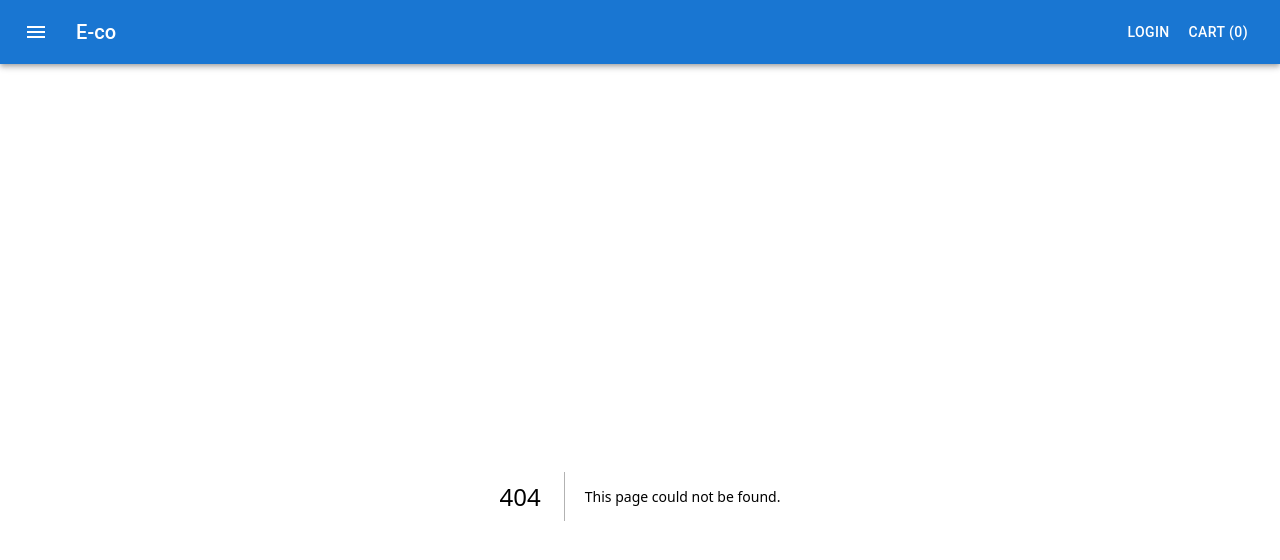
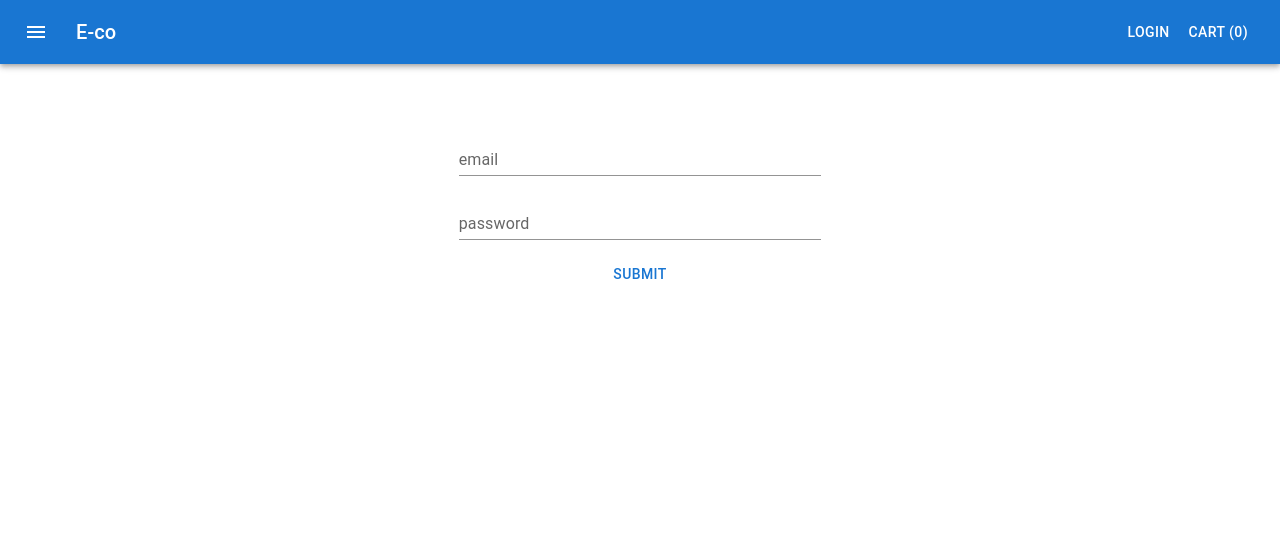
Before and after one commit to lucamartini/eco, a Next.js app: page /auth/login in a window 1280 px wide. Before the commit this address had no page. Shown: the top 560 px of the page. Built offline with nearby package versions, Linux system fonts and the light colour scheme.

Commit message:
wip add login

```diff
--- a/package.json
+++ b/package.json
@@ -23,6 +23,7 @@
     "postcss": "8.4.25",
     "react": "18.2.0",
     "react-dom": "18.2.0",
+    "react-hook-form": "^7.45.2",
     "recoil": "^0.7.7",
     "tailwindcss": "3.3.2",
     "typescript": "5.1.6"
--- /dev/null
+++ b/src/app/auth/login/page.tsx
@@ -0,0 +1,68 @@
+"use client";
+
+import TextField from "@mui/material/TextField";
+import { useForm, Controller, SubmitHandler } from "react-hook-form";
+import Grid from "@mui/material/Unstable_Grid2"; // Grid version 2
+import Button from "@mui/material/Button";
+
+interface LoginInput {
+  email: string;
+  password: string;
+}
+
+export default function Login() {
+  const { control, handleSubmit } = useForm({
+    defaultValues: {
+      email: "",
+      password: "",
+    },
+  });
+
+  const onSubmit: SubmitHandler<LoginInput> = (data) => console.log(data);
+
+  return (
+    <Grid container>
+      <Grid md={4} />
+      <Grid xs={12} md={4}>
+        <form onSubmit={handleSubmit(onSubmit)} className="m-8">
+          <Grid container spacing={2}>
+            <Grid xs={12}>
+              <Controller
+                name="email"
+                control={control}
+                render={({ field }) => (
+                  <TextField
+                    {...field}
+                    variant="standard"
+                    label="email"
+                    fullWidth
+                  />
+                )}
+              />
+            </Grid>
+            <Grid xs={12}>
+              <Controller
+                name="password"
+                control={control}
+                render={({ field }) => (
+                  <TextField
+                    {...field}
+                    variant="standard"
+                    label="password"
+                    fullWidth
+                  />
+                )}
+              />
+            </Grid>
+            <Grid xs={12}>
+              <Button type="submit" fullWidth>
+                submit
+              </Button>
+            </Grid>
+          </Grid>
+        </form>
+      </Grid>
+      <Grid md={4} />
+    </Grid>
+  );
+}
--- /dev/null
+++ b/src/app/auth/page.tsx
@@ -0,0 +1,3 @@
+export default function Auth() {
+  return <div>Hello</div>;
+}
--- a/src/app/detail/[id]/Buy.tsx
+++ b/src/app/detail/[id]/Buy.tsx
@@ -1,12 +1,12 @@
 "use client";
 
 import Button from "@mui/material/Button";
-import { useRecoilState } from "recoil";
+import { useSetRecoilState } from "recoil";
 import { cartState } from "@/app/providers/cartAtom";
 
 export default function Buy(props: { id: string }) {
   const { id } = props;
-  const [cart, setCart] = useRecoilState(cartState);
+  const setCart = useSetRecoilState(cartState);
 
   return (
     <Button
```
Also changed, not shown: 1 other file (tests, documents, lock files or other folders).
